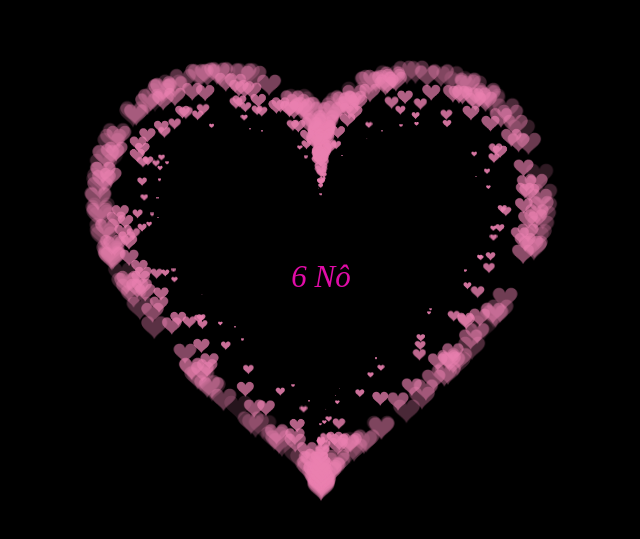
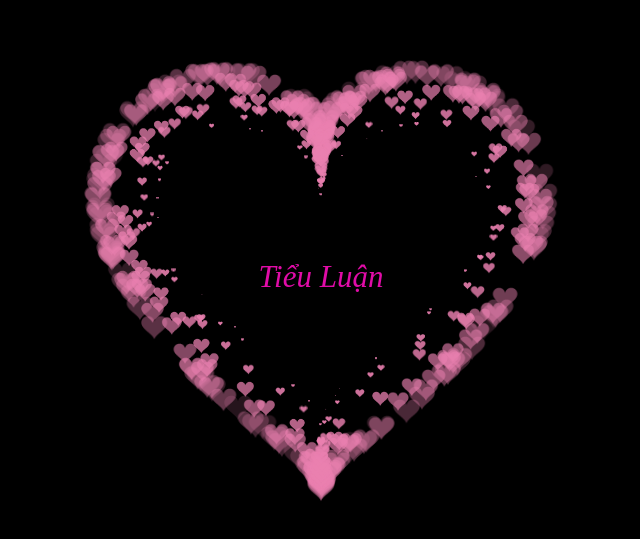
Before and after one commit to NguyenVanMinhTriet/6no, a plain HTML site: page index.html in a window 1280 px wide. Shown: the part 123-662 px from the top of the page, without its empty margins (319-959 px from the left). Drawn offline with Linux system fonts and the light colour scheme.

Commit message:
Update index.html

```diff
--- a/index.html
+++ b/index.html
@@ -526,7 +526,7 @@ var ParticlePool = (function() {
         align-items: center;
         justify-content: center;
         margin-bottom: 5px;
-        text-align: center;">6 Nô</div>
+        text-align: center;">Tiểu Luận</div>
 
  </BODY>
 
```
